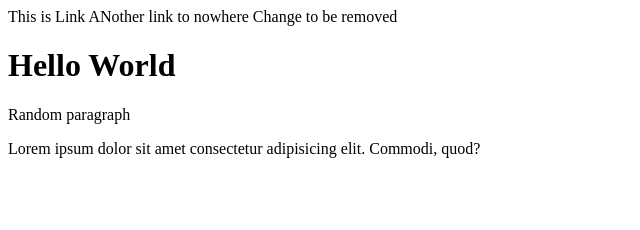
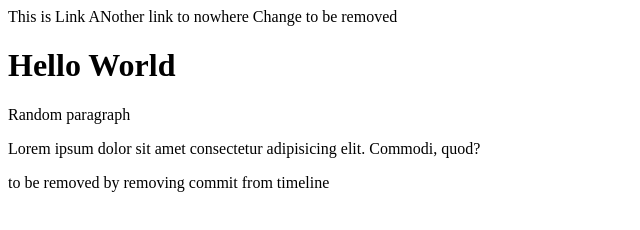
Before and after one commit to katgpt-lab/git_guide, a plain HTML site: page index.html in a window 1280 px wide. Shown: the whole page, without its empty margins (0-640 px from the left). Drawn offline with Linux system fonts and the light colour scheme.

Commit message:
snapshot to be removed

```diff
--- a/index.html
+++ b/index.html
@@ -12,5 +12,6 @@
 	<h1>Hello World</h1>
 	<p>Random paragraph</p>
     <p>Lorem ipsum dolor sit amet consectetur adipisicing elit. Commodi, quod?</p>
+    <p>to be removed by removing commit from timeline</p>
 </body>
 </html>
```
